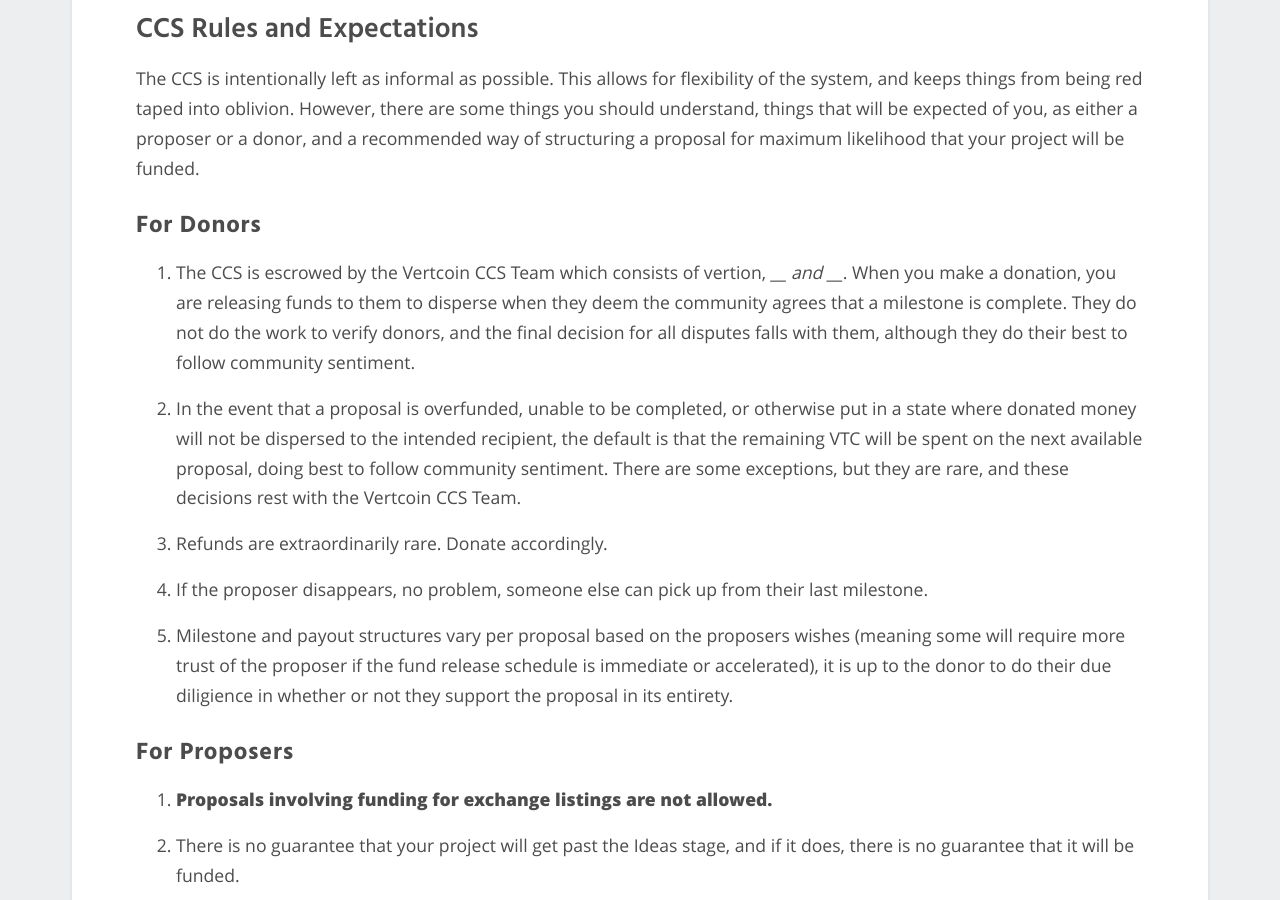
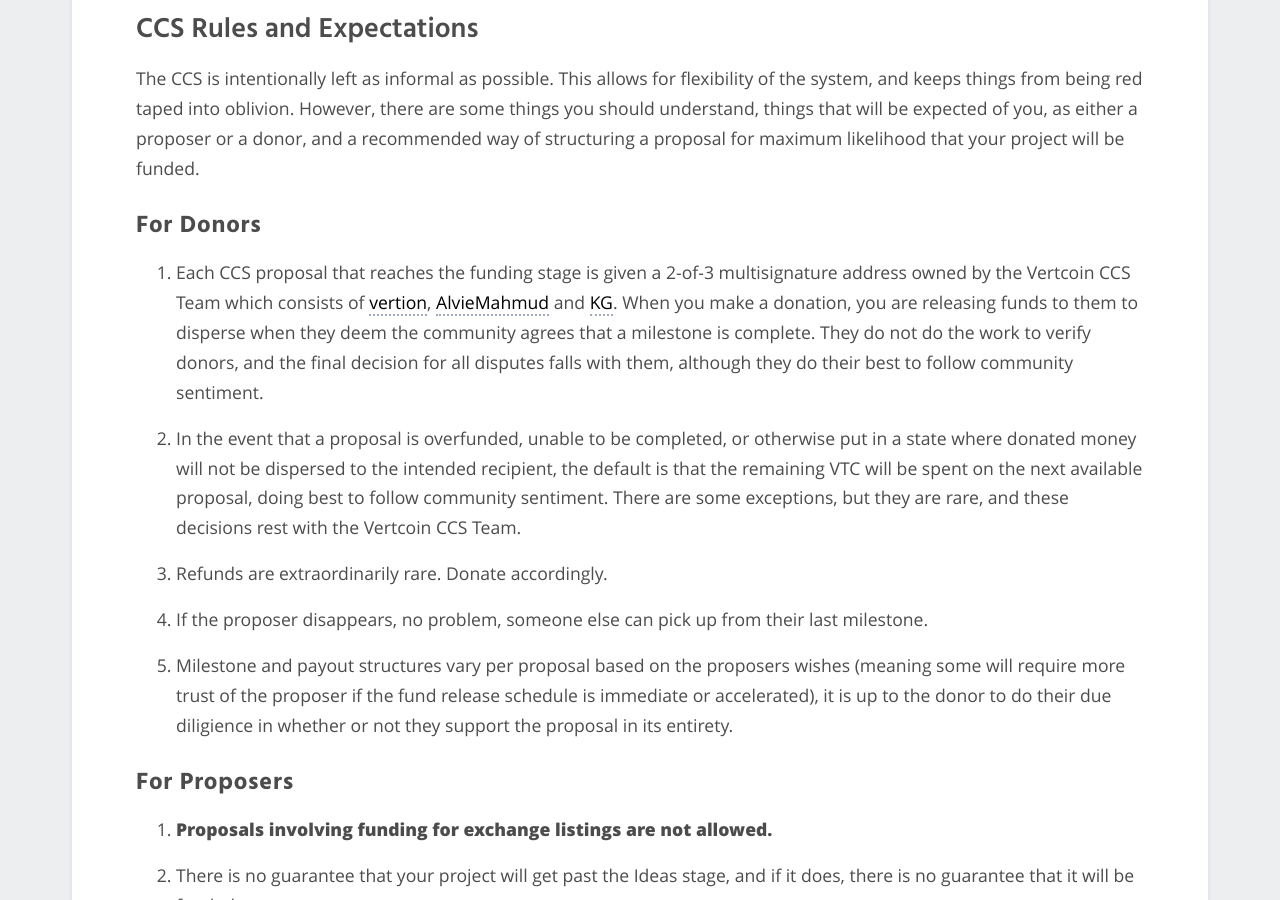
Before and after one commit to vertcoin-project/ccs-front, a Jekyll site: the page built from what-is-ccs/index.md, in a window 1280 px wide and 900 px high, scrolled down 1445 px. Built offline with Jekyll 4.4.1, drawn with Linux system fonts in a browser that asks for light colours.

Commit message:
List members of Vertcoin CCS Team

```diff
--- a/what-is-ccs/index.md
+++ b/what-is-ccs/index.md
@@ -33,7 +33,7 @@
 
 ### For Donors
 
-1. The CCS is escrowed by the Vertcoin CCS Team which consists of vertion, ___ and ___. When you make a donation, you are releasing funds to them to disperse when they deem the community agrees that a milestone is complete. They do not do the work to verify donors, and the final decision for all disputes falls with them, although they do their best to follow community sentiment.
+1. Each CCS proposal that reaches the funding stage is given a 2-of-3 multisignature address owned by the Vertcoin CCS Team which consists of [vertion](https://github.com/vertiond/), [AlvieMahmud](https://github.com/Alvie/) and [KG](https://github.com/KforG/). When you make a donation, you are releasing funds to them to disperse when they deem the community agrees that a milestone is complete. They do not do the work to verify donors, and the final decision for all disputes falls with them, although they do their best to follow community sentiment.
 2. In the event that a proposal is overfunded, unable to be completed, or otherwise put in a state where donated money will not be dispersed to the intended recipient, the default is that the remaining VTC will be spent on the next available proposal, doing best to follow community sentiment. There are some exceptions, but they are rare, and these decisions rest with the Vertcoin CCS Team.
 3. Refunds are extraordinarily rare. Donate accordingly.
 4. If the proposer disappears, no problem, someone else can pick up from their last milestone.
```
